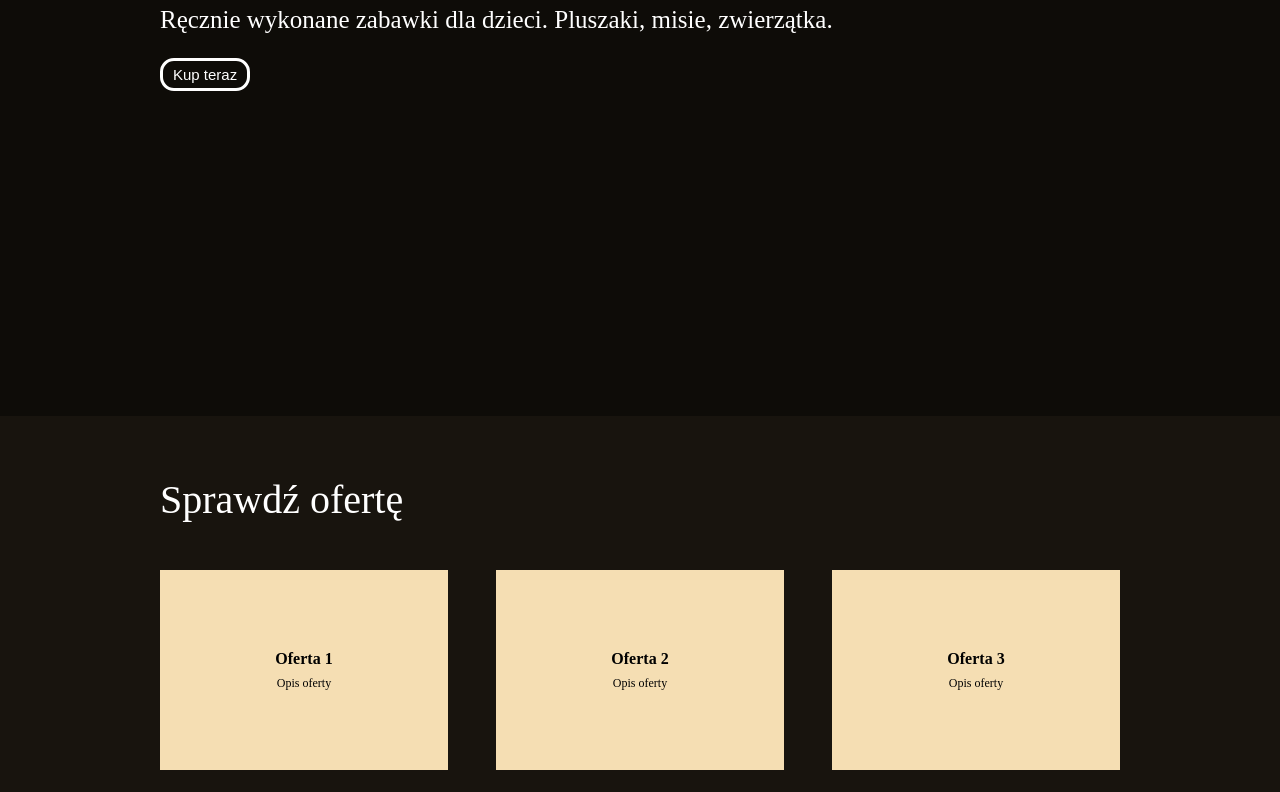
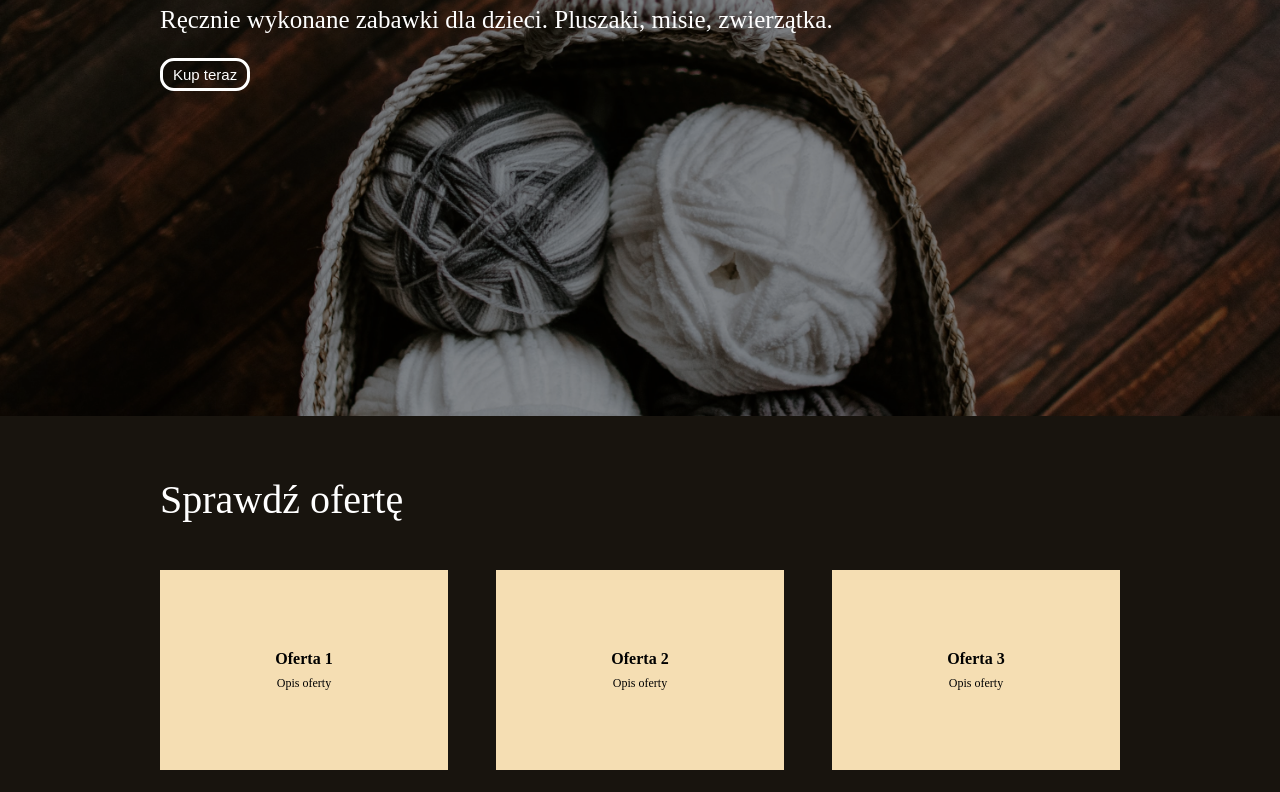
Before and after one commit to DominikaKozmin/Handmade-site, a plain HTML site: page index.html in a window 1280 px wide. Shown: the part 384-1176 px from the top of the page. Drawn offline with Linux system fonts and the light colour scheme; the site is published under a folder, as on GitHub Pages, so addresses that start at the root find nothing; a web font is replaced by a local one.

Commit message:
Fixed showing up image
landing-page

```diff
--- a/css/style.css
+++ b/css/style.css
@@ -63,7 +63,7 @@ nav .container {
 /*landing page*/
 .landing-page {
     height: 100vh;
-    background-image: url("/img/bg.jpg");
+    background-image: url("../img/bg.jpg");
     background-position: bottom;
     background-size: cover;
 }
```
